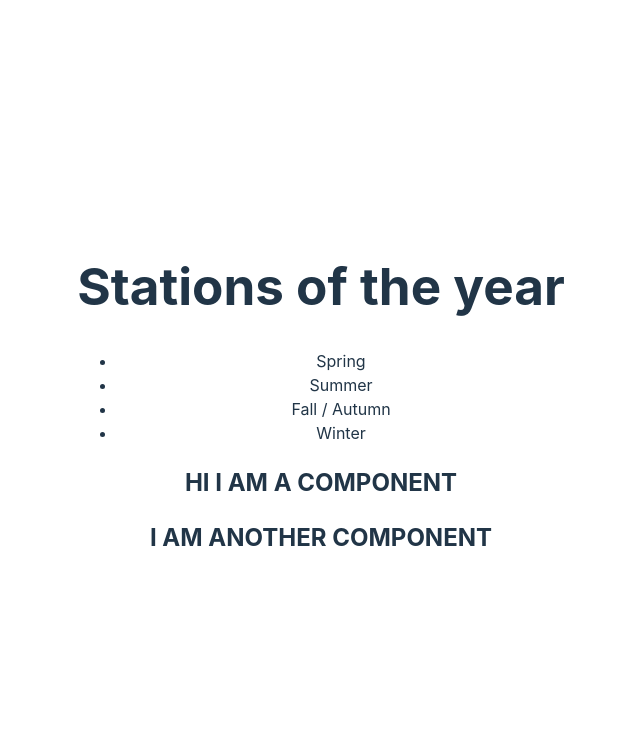
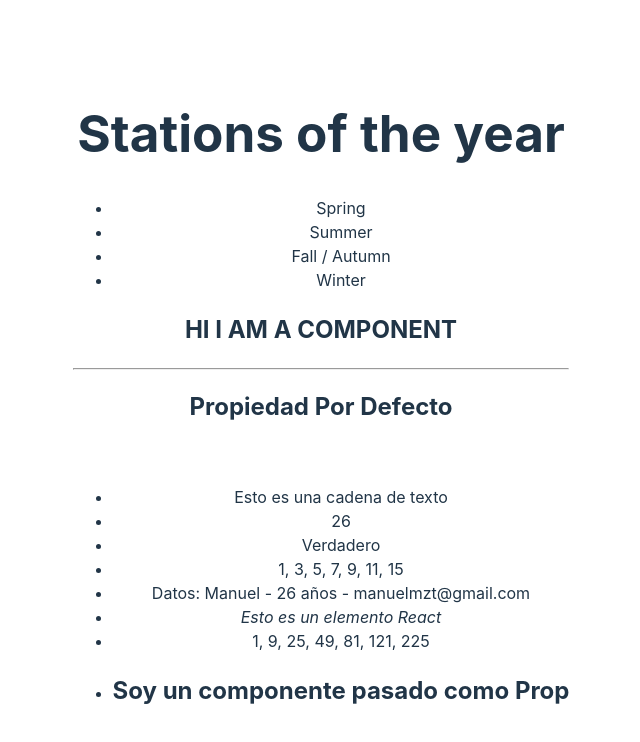
Before and after one commit to manuellpz/WebCourses, a React (Vite) app in the folder curso-react/: page / in a window 1280 px wide. Shown: the top 742 px of the page, without its empty margins (319-959 px from the left). Built offline with nearby package versions, Linux system fonts and the light colour scheme.

Commit message:
Props en REACT

```diff
--- a/curso-react/package.json
+++ b/curso-react/package.json
@@ -10,6 +10,7 @@
     "preview": "vite preview"
   },
   "dependencies": {
+    "prop-types": "^15.8.1",
     "react": "^18.2.0",
     "react-dom": "^18.2.0"
   },
--- a/curso-react/src/App.jsx
+++ b/curso-react/src/App.jsx
@@ -1,29 +1,33 @@
-import React from 'react'
-import './App.css'
-import Componente from './Components/Componente'
+import React from "react";
+import "./App.css";
+import Componente from "./Components/Componente";
+import Propiedades from "./Components/Propiedades";
 
 function App() {
-  const stations = ["Spring","Summer","Fall / Autumn","Winter"]
+  const stations = ["Spring", "Summer", "Fall / Autumn", "Winter"];
 
   return (
     <>
       <h1>Stations of the year</h1>
       <ul>
-        {
-          stations.map((st,idx)=>(
-            <li key={idx}>{st}</li>
-          ))
-        }
+        {stations.map((st, idx) => (
+          <li key={idx}>{st}</li>
+        ))}
       </ul>
-      <Componente msg="HI I AM A COMPONENT"/>
-      <Componente msg="I AM ANOTHER COMPONENT"/>
+      <Componente msg="HI I AM A COMPONENT" />
+      <hr />
+      <Propiedades
+        cadena="Esto es una cadena de texto"
+        numero={26}
+        booleano={true}
+        arreglo={[1,3,5,7,9,11,15]}
+        objeto={{nombre:"Manuel",edad:26,correo:"manuelmzt@gmail.com"}}
+        elementoReact={<i>Esto es un elemento React</i>}
+        funcion={num => num*num}
+        componente={<Componente msg="Soy un componente pasado como Prop"/>}
+      />
     </>
-  )
+  );
 }
 
-export default App
-
-//Notas
-/*
-  - Los componentes se pueden definir de dos maneras: <Componente></Componente> | <Componente />
-*/
+export default App;
--- a/curso-react/src/Components/Componente.jsx
+++ b/curso-react/src/Components/Componente.jsx
@@ -1,22 +1,16 @@
 import React,{Component} from "react";
 
-// class Componente extends Component {
+class Componente extends Component {
 
-//    render() {
-//       return <h2>{this.props.msg}</h2>
-//    }
-// }
+   render() {
+      return <h2>{this.props.msg}</h2>
+   }
+}
 
 // function Componente(props) {
 //    return <h2>{props.msg}</h2>
 // }
 
-const Componente = props => <h2>{props.msg}</h2>
+// const Componente = props => <h2>{props.msg}</h2>
 
 export default Componente;
-
-//Notas
-/*
- - En los componentes de clase tenemos que usar por default el método render() lo cual nos permite renderizar el código jsx.
-
-*/
--- /dev/null
+++ b/curso-react/src/Components/Propiedades.jsx
@@ -0,0 +1,30 @@
+import React from "react";
+import PropTypes from "prop-types"
+
+const Propiedades = (props) => {
+  return (
+    <div>
+      <h2>{props.porDefecto}</h2>
+      <br />
+      <ul>
+        <li>{props.cadena}</li>
+        <li>{props.numero}</li>
+        <li>{props.booleano ? "Verdadero" : "Falso"}</li>
+        <li>{props.arreglo.join(", ")}</li>
+        <li>{`Datos: ${props.objeto.nombre} - ${props.objeto.edad} años - ${props.objeto.correo}`}</li>
+        <li>{props.elementoReact}</li>
+        <li>{(props.arreglo.map(props.funcion)).join(", ")}</li>
+        <li>{props.componente}</li>
+      </ul>
+    </div>
+  );
+};
+
+Propiedades.defaultProps = {
+  porDefecto: "Propiedad Por Defecto",
+};
+Propiedades.propTypes = {
+   numero:PropTypes.number.isRequired
+}
+
+export default Propiedades;
```
Also changed, not shown: 1 other file (tests, documents, lock files or other folders).
